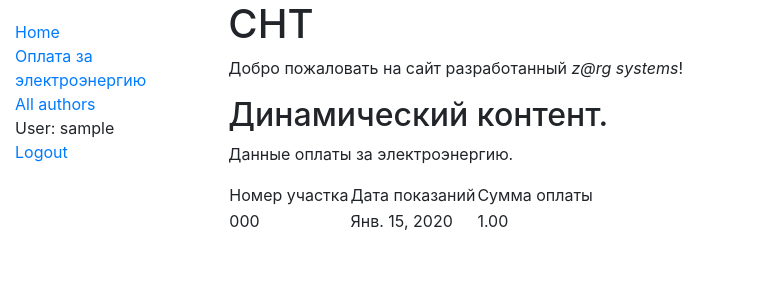
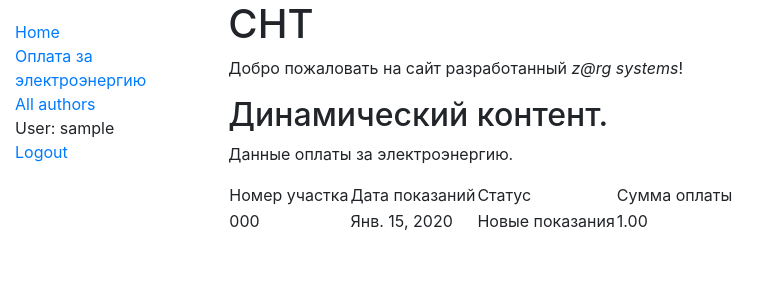
Before and after one commit to EvgenyDeriglazov/snt, a Django app: page /user-payments/ in a window 1280 px wide. Shown: the top 300 px of the page, without its empty margins (0-779 px from the left). Run offline with Django 3.2, Linux system fonts and the light colour scheme; a user stored in the database is signed in; tables that the repository leaves empty hold one stand-in row (values such as "Sample post"); some libraries are stand-ins or nearby versions.

Commit message:
Update User_payments.html.

```diff
--- a/data/templates/user_payments.html
+++ b/data/templates/user_payments.html
@@ -10,12 +10,14 @@
   		<tr>
   			<td>Номер участка</td>
   			<td>Дата показаний</td>
+  			<td>Статус</td>
   			<td>Сумма оплаты</td>
   		</tr>
 	  	{% for payment in payments %}
 	  	<tr>
   			<td> {{ payment.plot_number }} </td>
   			<td> {{ payment.record_date }} </td>
+  			<td> {{ payment.get_record_status_display }} </td>
   			<td> {{ payment.sum_tot }} </td>
   		</tr>
 	  	{% endfor %}
```
